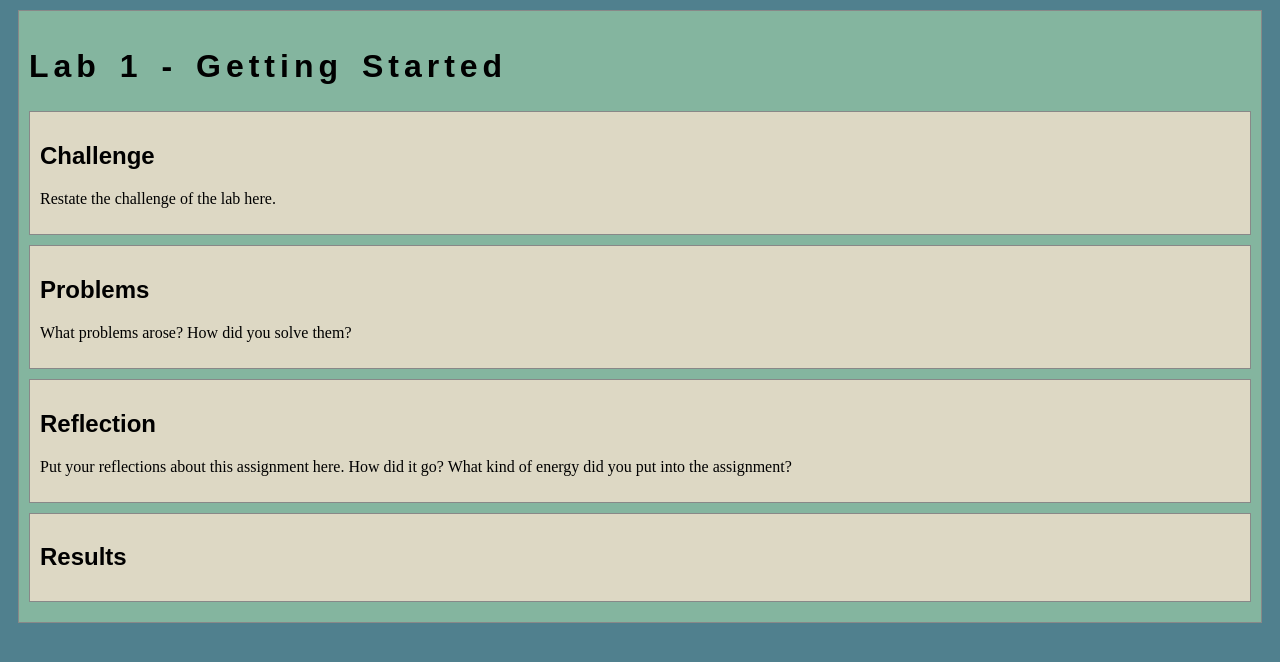
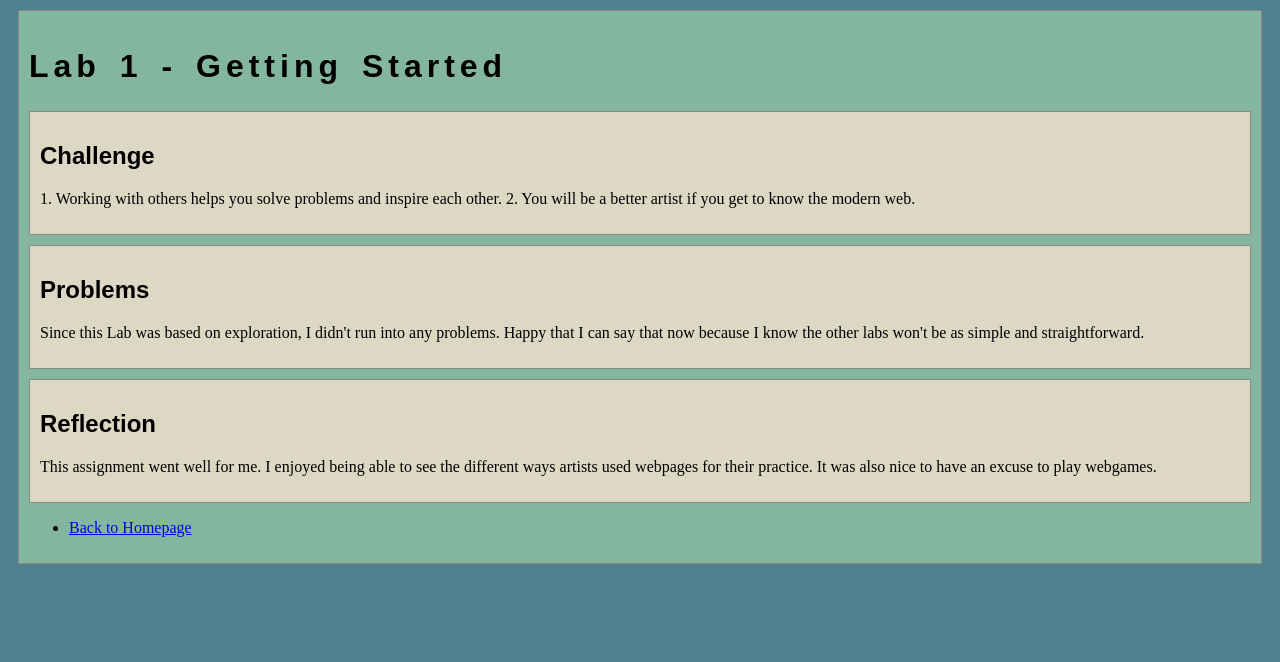
Before and after one commit to Mo0n1qu3/art101, a plain HTML site: page lab1/index.html in a window 1280 px wide. Drawn offline with nearby package versions, Linux system fonts and the light colour scheme.

Commit message:
Filled in texts
finally customized the homepage more and filled in the challenges for each lab.

```diff
--- a/lab1/index.html
+++ b/lab1/index.html
@@ -26,26 +26,28 @@
 			<h1>Lab 1 - Getting Started</h1>
 			<div class="minor-section">
 					<h2>Challenge</h2>
-					<p>Restate the challenge of the lab here.</p>
+					<p>1. Working with others helps you solve problems and inspire each other.
+						2. You will be a better artist if you get to know the modern web.</p>
 			</div>
 
 			<div class="minor-section">
 					<h2>Problems</h2>
-					<p>What problems arose? How did you solve them? </p>
+					<p>Since this Lab was based on exploration, I didn't run into any problems. Happy that I can say that now because I know the other labs won't be as simple and straightforward. </p>
 			</div>
 
 			<div class="minor-section">
 					<h2>Reflection</h2>
-					<p>Put your reflections about this assignment here. How did it go? What kind of energy did you put into the assignment? </p>
+					<p>This assignment went well for me. I enjoyed being able to see the different ways artists used webpages for their practice. It was also nice to have an excuse to play webgames. </p>
 			</div>
 
-			<div class="minor-section">
-					<h2>Results</h2>
-					<div id="output"></div>
-			</div>
-		</section>
+
 		<nav id="links">
 			<!-- Put links to other pages (including the homepage) here. -->
+			<ul>
+				<li><a href="https://mo0n1qu3.github.io/art101/">Back to Homepage</a> </li>
+
+
+			 </ul>
 		</nav>
 	</main>
 </body>
```
Also changed, not shown: index.html (+3 -3 lines), lab2/index.html (+8 -7 lines).
